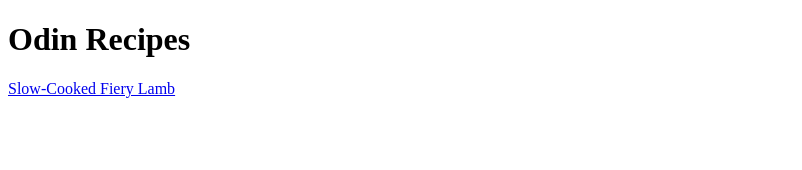
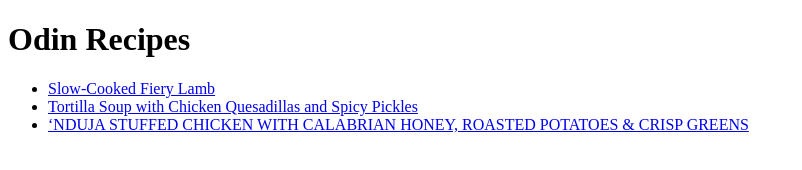
Before and after one commit to natasSK/odin-recipes, a plain HTML site: page index.html in a window 1280 px wide. Shown: the whole page, without its empty margins (0-802 px from the left). Drawn offline with Linux system fonts and the light colour scheme.

Commit message:
files commited again
...

```diff
--- a/index.html
+++ b/index.html
@@ -8,6 +8,10 @@
 
     <body>
         <h1>Odin Recipes</h1>
-        <a href="recipes/fiery_lamb.html">Slow-Cooked Fiery Lamb</a>
+        <ul>
+            <li><a href="recipes/fiery_lamb.html">Slow-Cooked Fiery Lamb</a></li>
+            <li><a href="recipes/tortilla.html">Tortilla Soup with Chicken Quesadillas and Spicy Pickles</a></li>
+            <li><a href="recipes/nduja_stuff.html">‘NDUJA STUFFED CHICKEN WITH CALABRIAN HONEY, ROASTED POTATOES & CRISP GREENS</a></li>
+        </ul>
     </body>
 </html>
```
Also changed, not shown: images/nduja_stuff.jpg (added), images/tortilla_soup.jpg (added).
